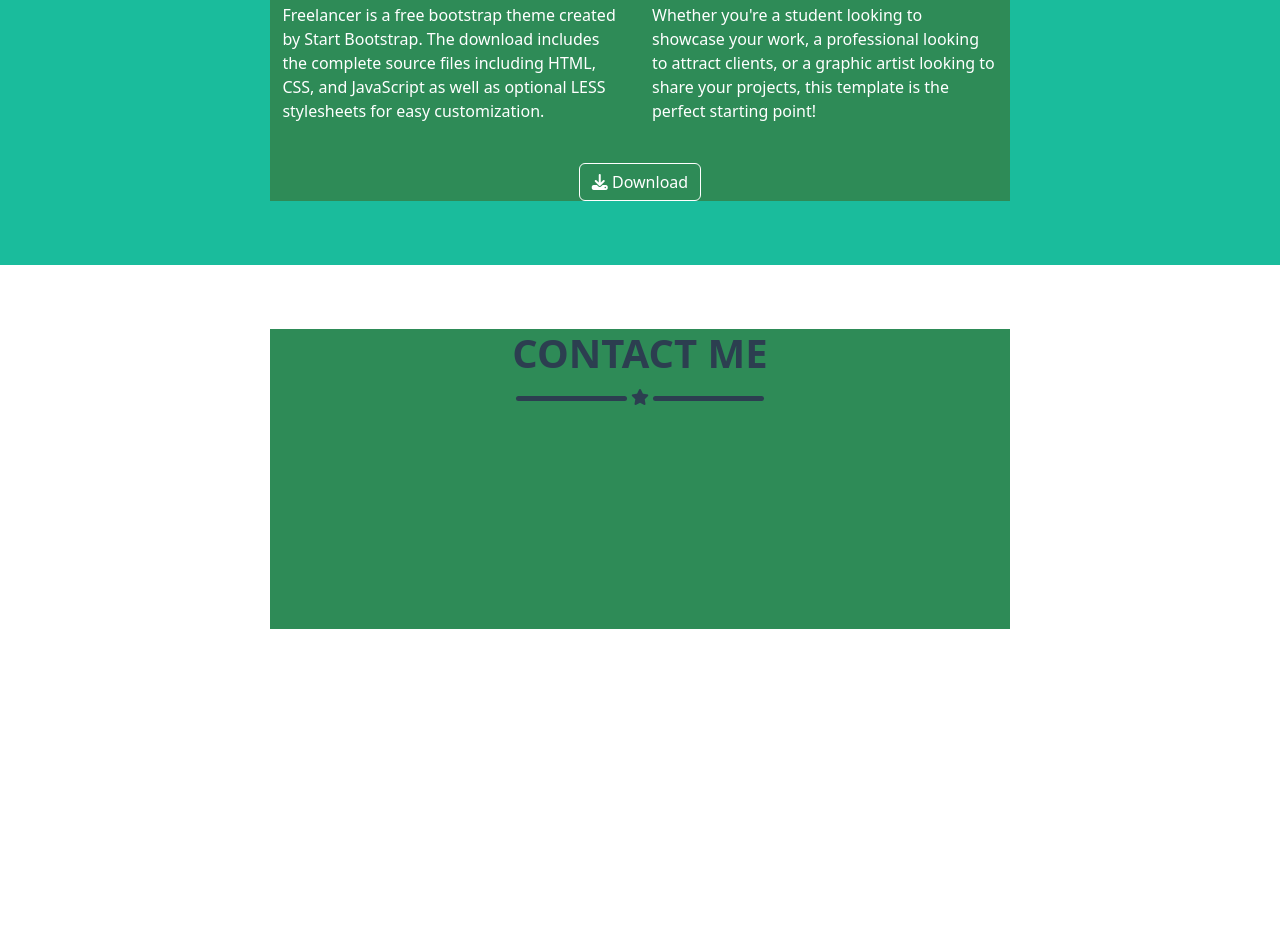
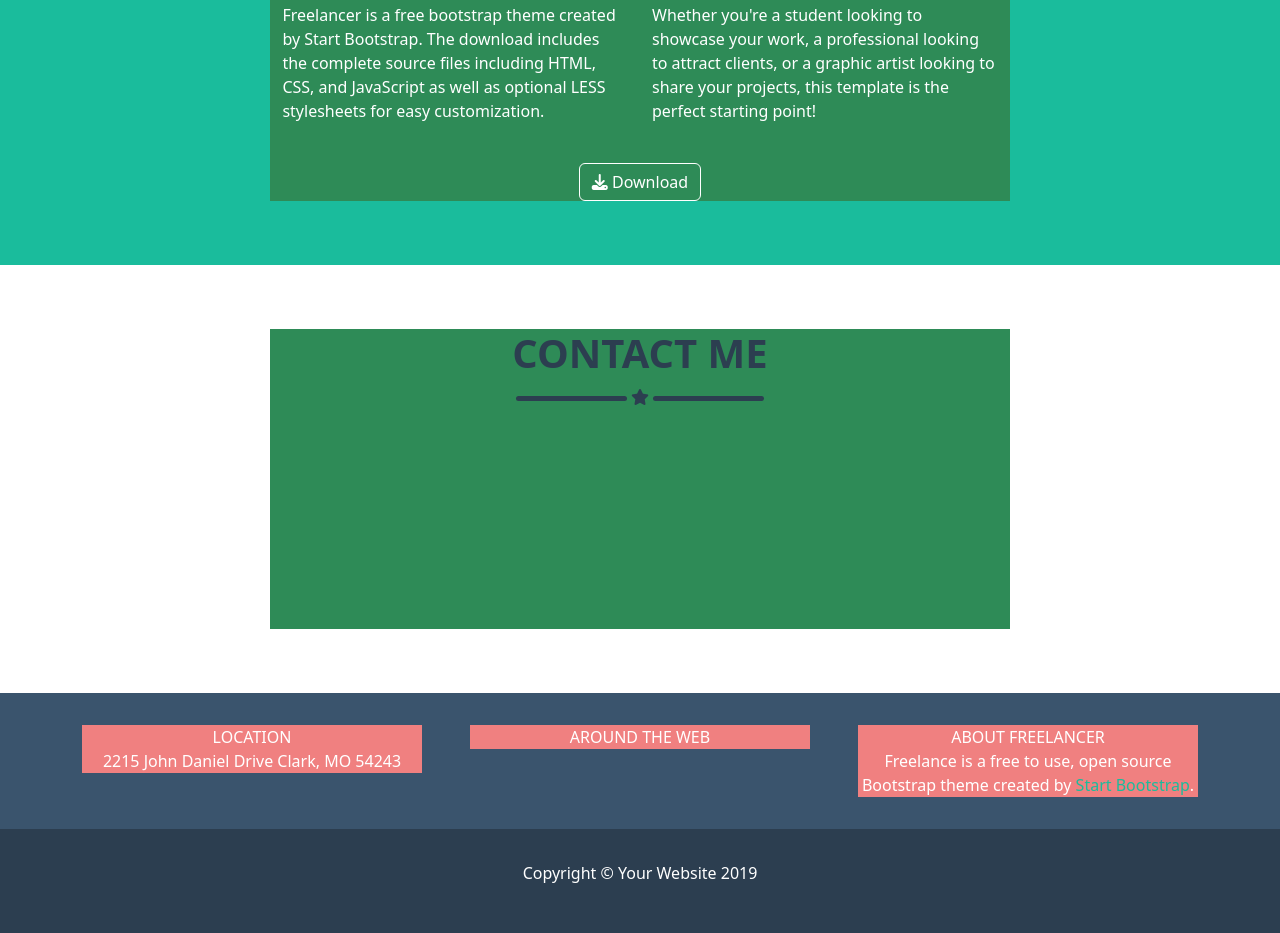
Before and after one commit to nespolisimmaco/html-css-bootstrap-freelancer, a plain HTML site: page index.html in a window 1280 px wide. Shown: the part 1718-2651 px from the top of the page. Before the commit the page ends 2411 px from the top, so only its background shows below. Drawn offline with nearby package versions, Linux system fonts and the light colour scheme.

Commit message:
Add: Footer layout

```diff
--- a/css/style.css
+++ b/css/style.css
@@ -2,6 +2,7 @@
 :root {
     --header-blue: #2c3e50;
     --jumbotron-green: #1abc9c;
+    --footer-top: #3a546d;
 }
 
 /* RESET */
@@ -166,3 +167,22 @@ header {
         font-size: 2.5rem;
     }
 }
+
+/* ********** HEADER ********** */
+.footer-top {
+    background-color: var(--footer-top);
+    padding: 2rem 0;
+}
+
+.footer-top .ms_card {
+    background-color: lightcoral;
+}
+
+#green-link {
+    color: var(--jumbotron-green);
+}
+
+.footer-bottom {
+    background-color: var(--header-blue);
+    padding: 2rem 0 3rem;
+}
--- a/index.html
+++ b/index.html
@@ -182,9 +182,51 @@
             </div>
         </section>
         <!-- End Contact me section -->
-
     </main>
     <!-- End Main -->
 
+    <!-- Header -->
+    <header>
+        <!-- Top part of Footer -->
+        <div class="footer-top">
+            <!-- Container -->
+            <div class="container">
+                <!-- Row -->
+                <div class="row g-4 gx-md-5">
+                    <!-- Column -->
+                    <div class="col-12 col-md-4">
+                        <div class="ms_card text-center">
+                            LOCATION
+                            <div>2215 John Daniel Drive Clark, MO 54243</div>
+                        </div>
+                    </div>
+                    <!-- Column -->
+                    <div class="col-12 col-md-4">
+                        <div class="ms_card text-center">
+                            AROUND THE WEB
+                            <div class="socials-links">
+
+                            </div>
+                        </div>
+                    </div>
+                    <!-- Column -->
+                    <div class="col-12 col-md-4">
+                        <div class="ms_card text-center">
+                            ABOUT FREELANCER
+                            <div>Freelance is a free to use, open source Bootstrap theme created by <a href="#" id="green-link">Start Bootstrap</a>.</div>
+                        </div>
+                    </div>
+                </div>
+                <!-- End Row -->
+            </div>
+            <!-- End Container -->
+        </div>
+        <!-- Bottom part of Footer -->
+        <div class="footer-bottom text-center">
+            Copyright <span>&copy;</span> Your Website 2019
+        </div>
+    </header>
+    <!-- End Header -->
+
 </body>
 </html>
```
